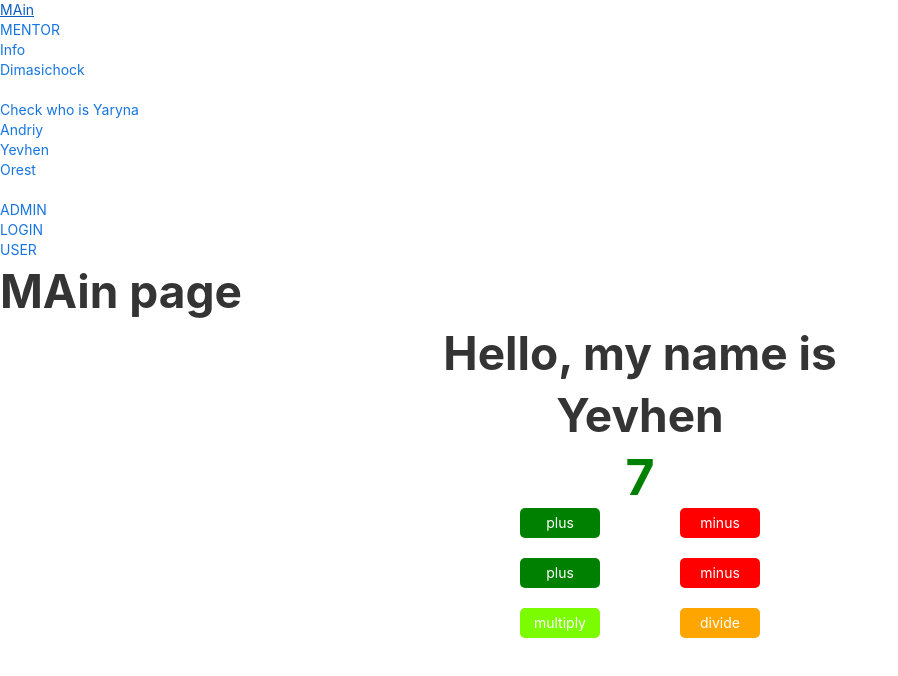
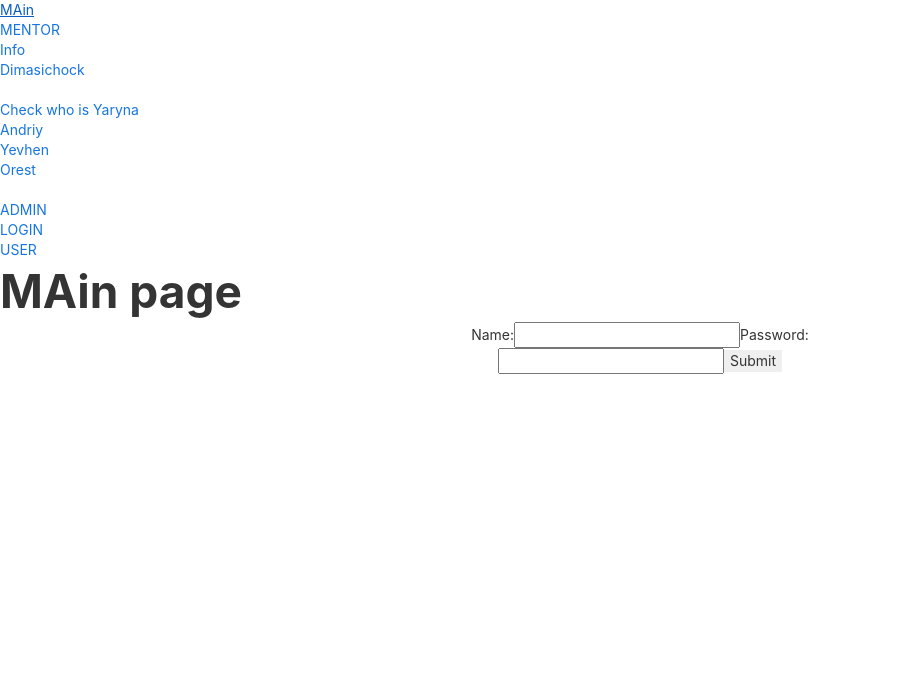
Before and after one commit to petroIvaniv/petroIvaniv.github.io, a React (Create React App) app in the folder cv/: page /yevhen in a window 1280 px wide. Shown: the top 676 px of the page, without its empty margins (0-898 px from the left). Built offline with nearby package versions, Linux system fonts and the light colour scheme.

Commit message:
control form done

```diff
--- a/cv/src/common/Router.jsx
+++ b/cv/src/common/Router.jsx
@@ -83,7 +83,7 @@
             },
             {
                 path: AppRoutes.YEVHEN,
-                element: <Yevhen />
+                element: <Yevhen form={true}/>
             },
             {
                 path: AppRoutes.MENTOR,
--- a/cv/src/pages/Yevhen/Yevhen.jsx
+++ b/cv/src/pages/Yevhen/Yevhen.jsx
@@ -1,12 +1,16 @@
-import React from "react";
+import React, { useEffect, useState } from "react";
 import MainComp from "./components/MainComp";
 import YevhenStyles from "./YevhenStyles.module.scss";
+import ReactForm from "./components/ReactForm";
 
-const Yevhen = () => (
+const Yevhen = () => {
+    return (
     <div className={YevhenStyles.container}>
-        <h1>Hello, my name is Yevhen</h1>
-        <MainComp />
+        {/* <h1>Hello, my name is Yevhen</h1>
+        <MainComp /> */}
+        <ReactForm />
     </div>
-)
+    )
+}
 
 export default Yevhen;
--- a/cv/src/pages/Yevhen/YevhenStyles.module.scss
+++ b/cv/src/pages/Yevhen/YevhenStyles.module.scss
@@ -1,5 +1,5 @@
 .container {
-    width: 400px;
+    width: 500px;
     margin: 0 auto;
     text-align: center;
 }
--- /dev/null
+++ b/cv/src/pages/Yevhen/components/ReactForm.jsx
@@ -0,0 +1,74 @@
+import React, { useEffect, useRef, useState } from "react";
+import { handleChange } from "../../../helpers/helpers";
+
+const ReactForm = () => {
+  const [formValues, setFormValues] = useState({
+    name: "",
+    password: "",
+  });
+  console.log("render", formValues);
+
+  const handleSubmit = () => {
+    console.log(formValues);
+
+    // console.log({
+    //   name: nameInputRef.current.value,
+    //   password: passwordInputRef.current.value,
+    // });
+  }
+
+  // const nameInputRef = useRef(null)
+  // const passwordInputRef = useRef(null)
+
+  // const validate = () => {
+  //   console.log(nameInputRef.current.value);
+  // }
+
+  return (
+    <div>
+      {/* <form>
+        <label>
+          Name:
+          <input
+          ref={nameInputRef}
+            type="text"
+            name="name"
+            onChange={validate}
+          />
+        </label>
+        <label>
+          Password:
+          <input
+          ref={passwordInputRef}
+            type="password"
+            name="password"
+          />
+        </label>
+        <input type="button" value="Submit" onClick={handleSubmit} />
+      </form> */}
+      <form>
+        <label>
+          Name:
+          <input
+            type="text"
+            name="name"
+            value={formValues.name}
+            onChange={(e) => handleChange(e, 'name', setFormValues)}
+          />
+        </label>
+        <label>
+          Password:
+          <input
+            type="password"
+            name="password"
+            value={formValues.password}
+            onChange={(e) => handleChange(e, 'password', setFormValues)}
+          />
+        </label>
+        <input type="button" value="Submit" onClick={handleSubmit} />
+      </form>
+    </div>
+  );
+};
+
+export default ReactForm;
```
Also changed, not shown: 1 other file (tests, documents, lock files or other folders).
